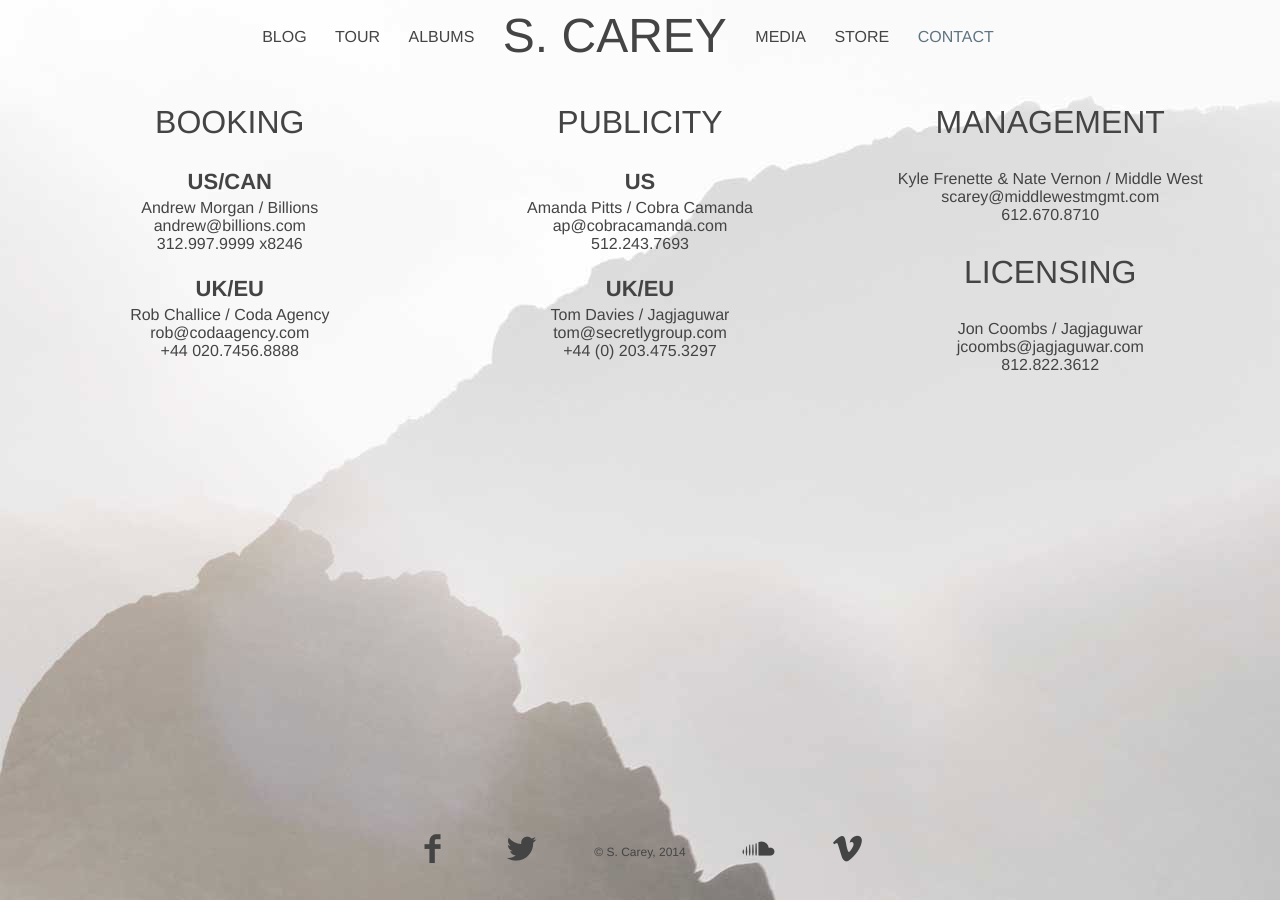
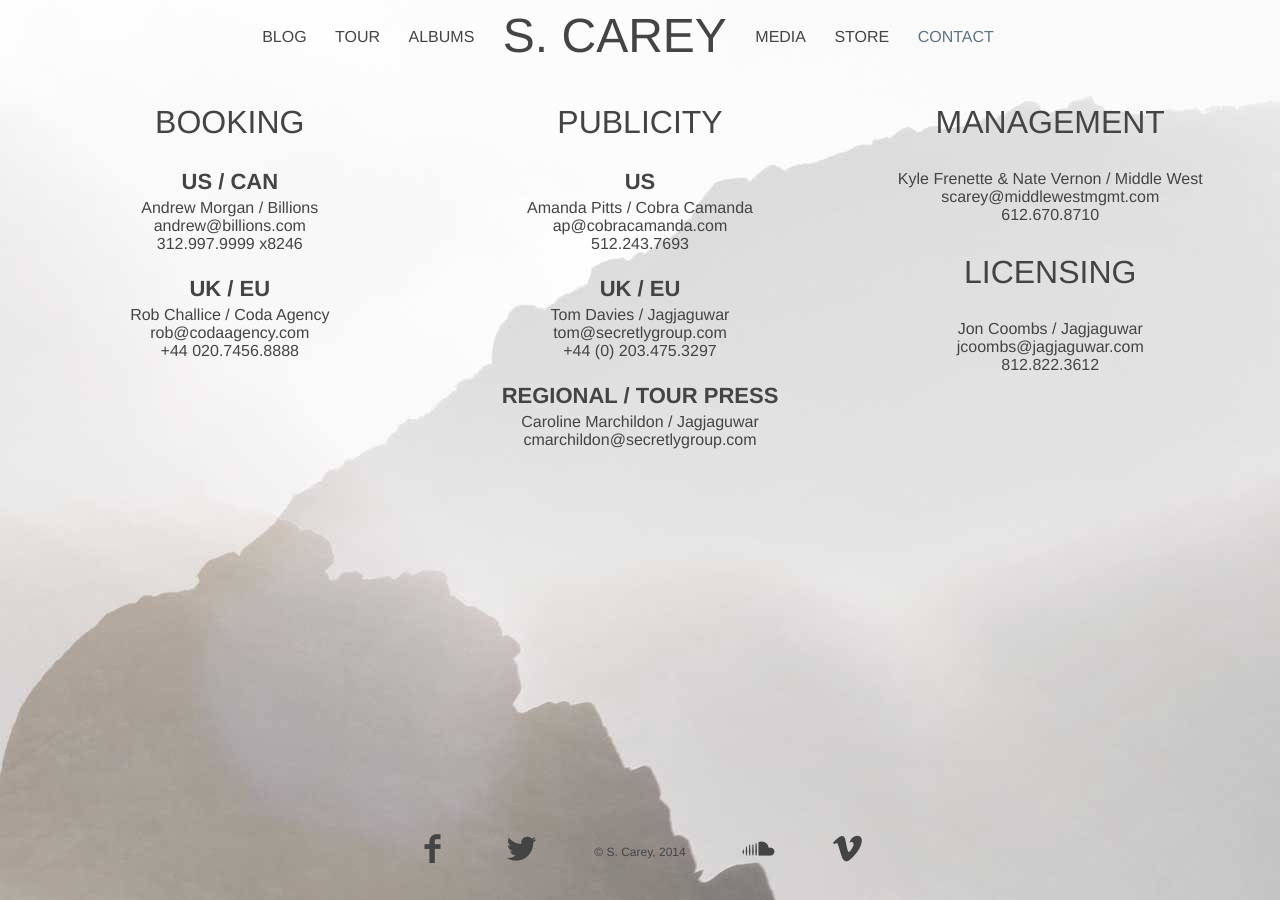
Before and after one commit to npbee/scarey.org, a Jekyll site: the page built from contact.html, in a window 1280 px wide. Built offline with Jekyll 4.4.1, drawn with Linux system fonts in a browser that asks for light colours; nearby versions of some CDN libraries.

Commit message:
updating for commit

```diff
--- a/contact.html
+++ b/contact.html
@@ -9,7 +9,7 @@ body_class: contact
     <div class="one-third">
         <h1 class="beta">Booking</h1>
         <div>
-            <h2 class="delta small-header">US/CAN</h2>
+            <h2 class="delta small-header">US / CAN</h2>
             <ul>
                 <li>Andrew Morgan / Billions</li>
                 <li><a href="mailto:andrew@billions.com">andrew@billions.com</a></li>
@@ -17,7 +17,7 @@ body_class: contact
             </ul>
         </div>
         <div>
-            <h2 class="delta small-header">UK/EU</h2>
+            <h2 class="delta small-header">UK / EU</h2>
             <ul>
                 <li>Rob Challice / Coda Agency</li>
                 <li><a href="mailto:rob@codaagency.com">rob@codaagency.com</a></li>
@@ -39,13 +39,22 @@ body_class: contact
         </div>
 
         <div class=" ">
-            <h2 class="delta small-header">UK/EU</h2>
+            <h2 class="delta small-header">UK / EU</h2>
             <ul>
                 <li>Tom Davies / Jagjaguwar</li>
                 <li><a href="mailto:tom@secretlygroup.com">tom@secretlygroup.com</a></li>
                 <li>+44 (0) 203.475.3297</li>
             </ul>
         </div>
+
+        <div class=" ">
+            <h2 class="delta small-header">REGIONAL / TOUR PRESS</h2>
+            <ul>
+                <li>Caroline Marchildon / Jagjaguwar</li>
+                <li><a href="mailto:cmarchildon@secretlygroup.com">cmarchildon@secretlygroup.com</a></li>
+            </ul>
+        </div>
+
     </div>
 
     <div class="one-third">
```
Also changed, not shown: 14 other files.
